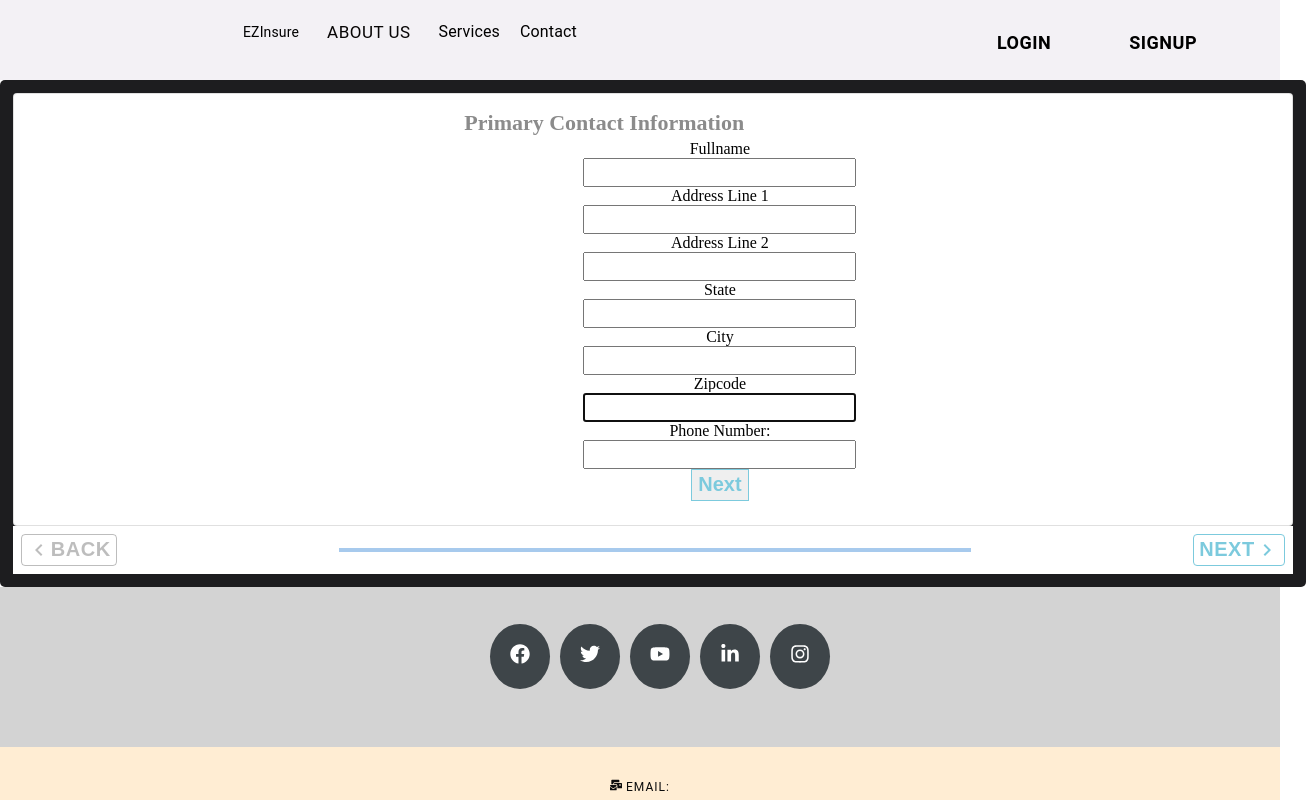
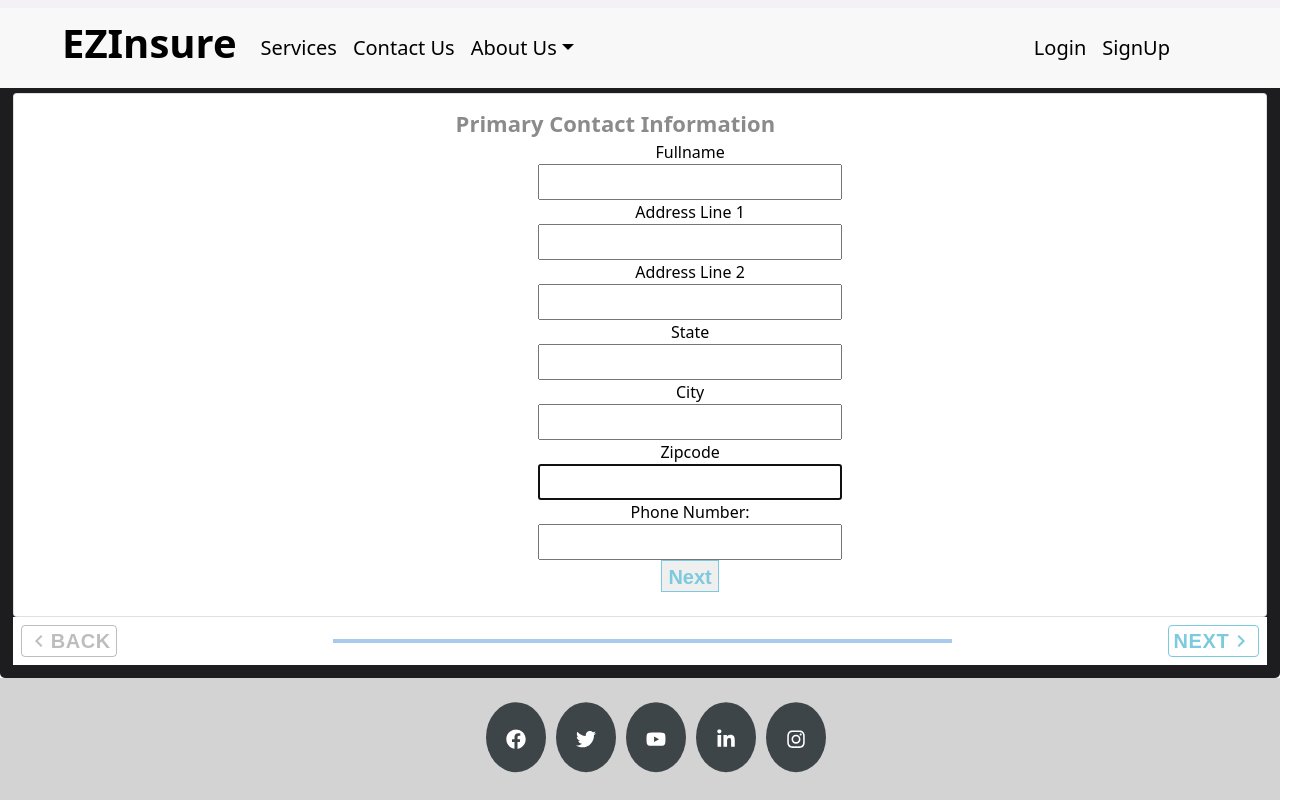
Before and after one commit to mayankavizva/capstone-project, a React (Create React App) app: page /getaquote in a window 1280 px wide. Shown: the top 800 px of the page, 1306 px wide, since content can reach past the window. Built offline with nearby package versions, Linux system fonts and the light colour scheme.

Commit message:
changed navbar style and made it responsive using bootstrap

```diff
--- a/src/Components/LoginRegistrationPage/RegistrationPage.js
+++ b/src/Components/LoginRegistrationPage/RegistrationPage.js
@@ -11,7 +11,6 @@ import Link from "@mui/material/Link";
 import Grid from "@mui/material/Grid";
 import Box from "@mui/material/Box";
 import Typography from "@mui/material/Typography";
-import Container from "@mui/material/Container";
 import { createTheme, ThemeProvider } from "@mui/material/styles";
 import Visibility from "@mui/icons-material/Visibility";
 import VisibilityOff from "@mui/icons-material/VisibilityOff";
--- a/src/Components/MainComponent.js
+++ b/src/Components/MainComponent.js
@@ -1,6 +1,5 @@
 import React from 'react'
 import '../App.css'
-import Navbar from './Navbar/Navbar'
 import Footer from './Footer/Footer'
 import '../Components/MainComponent.css'
 import HomeComponent from '../Components/HomeComponent'
@@ -9,11 +8,12 @@ import ContactUs from './ContactUs'
 import GetAQuote from './Quote/GetAQuote'
 import LoginPage from './LoginRegistrationPage/LoginPage'
 import RegistrationPage from './LoginRegistrationPage/RegistrationPage'
+import Navbar22 from './Navbar/Navbar'
 
 function Component() {
   return (
     <Router>
-      <Navbar />
+      <Navbar22 />
       <Switch>
         <Route exact path="/contactus" component={ContactUs} />
       </Switch>
--- a/src/Components/Navbar/Navbar.css
+++ b/src/Components/Navbar/Navbar.css
@@ -9,125 +9,31 @@
   display: flex;
   justify-content: space-between;
   align-items: flex-end;
-  padding: 0px 15px;
+  padding: 0px 0px;
+  width:100%;
 }
 .navbar:hover {
   opacity: 1;
 }
-/*leftbox CSS*/
-
-.left-box {
-  width: 60%;
-  height: '100%';
+#navbar-brand{
+font-size:40px;
+font-weight: 600;
+color: black;
+padding-bottom: 15px;
 }
-
-.login_box {
-  width: 30%;
-  height: 100%;
+#collasible-nav-dropdown{
+  color: black;
 }
-
-.login_box ol {
-  display: flex;
-  justify-content: space-evenly;
-  align-items: flex-end;
-  list-style: none;
+#navbar-container{
+  font-size: 20px;
+  padding-right: 40px;
+  transition: transform 0.2s ease-in;
+  background-color: rgb(248, 248, 248);
 }
-
-.navbar h1 {
-  font-weight: 600;
-  width: 11.25rem;
-  align-self: auto;
-  list-style-type: square;
-  width: 100%;
-  margin: 20px;
-  padding-left: 40px;
-  padding-right: 40px;
-  text-transform: uppercase;
-}
-.navbar ul li {
-  height: 5%;
-  display: inline-block;
-  padding: 10px;
-  color: rgb(8, 6, 6);
-  cursor: pointer;
-  margin: auto 0;
-  font-size: 17px;
-  font-weight: 550;
-  transition: all 0.5s ease;
-}
-#fade-button {
-  font-size: 17px;
-  font-weight: 400;
-  color: rgb(8, 6, 6);
-  cursor: pointer;
-}
-.navbar ul li:hover {
-  cursor: pointer;
-  transform: scale(1.05);
-  border-radius: 5px;
-  border-bottom: 0.5px solid black;
-}
-.navbar ul li a {
-  text-decoration: none;
-  color: rgb(0, 0, 0);
-}
-
-.submenu_1,
-.submenu_2 {
-  display: none;
-}
-.navbar ul li:hover .submenu_1,
-.navbar ul li:hover .submenu_2 {
-  display: inline-block;
-  left: auto;
-  background-color: rgb(248, 248, 248);
-  color: rgb(0, 0, 0);
-  position: absolute;
-  padding: 10px;
-}
-
-.dropmenu {
-  padding-left: 5px;
-  color: thistle;
-}
-
-/*Login box css*/
-.login_box {
-}
-
-.navbar .login_box button {
-  padding: 10px;
-  font-size: 18px;
-  transition: transform 0.2s;
-  background-color: transparent;
-  border-color: transparent;
-  color: rgb(0, 0, 0);
-  border-radius: 5px;
-  font-weight: bold;
-}
-
-.navbar .login_box button:hover {
-  transform: scale(1.1);
-  color: rgb(0, 0, 0);
-  cursor: pointer;
-}
-
-.login_box ol li {
-  padding-bottom: 10px;
-  color: rgb(8, 6, 6);
-  /* cursor:no-drop; */
-  margin: auto 0;
-  font-size: 17px;
-  font-weight: 550;
-  transition: all 0.5s ease;
-}
-.login_box ol li:hover {
+/* #navbar-container:hover {
   cursor: pointer;
   transform: scale(1.1);
-  border-radius: 5px;
-  border-bottom: 0.5px solid black;
+}*/
+#toggler {
+background-color: black;
 }
-.login_box ol li a {
-  text-decoration: none;
-  color: rgb(0, 0, 0);
-}
--- a/src/Components/Navbar/Navbar.js
+++ b/src/Components/Navbar/Navbar.js
@@ -1,99 +1,45 @@
-import React, { useState } from 'react'
+import React from 'react'
 import '../Navbar/Navbar.css'
-import {
-  FaHome,
-  FaUser,
-  FaAddressBook,
-  FaHandshake,
-  FaSignInAlt,
-} from 'react-icons/fa'
-import RegistrationPage from '../LoginRegistrationPage/RegistrationPage'
-import Dialog from '@mui/material/Dialog'
 import Button from '@mui/material/Button'
-import LoginPage from '../LoginRegistrationPage/LoginPage'
-import { Dropdown, ButtonGroup } from 'react-bootstrap'
-import { Switch, Link } from 'react-router-dom'
-import Menu from '@mui/material/Menu'
-import MenuItem from '@mui/material/MenuItem'
-import Fade from '@mui/material/Fade'
+import { Link } from 'react-router-dom'
 import { Typography } from '@mui/material'
-
-export default function Navbar() {
+import { Container,Navbar, Nav, NavDropdown } from 'react-bootstrap';
+import 'bootstrap/dist/css/bootstrap.css';
+export default function Navbar22() {
   const [anchorEl, setAnchorEl] = React.useState(null)
-  const open = Boolean(anchorEl)
-  const handleClick = (event) => {
-    setAnchorEl(event.currentTarget)
-  }
-  const handleaboutClose = () => {
-    setAnchorEl(null)
-  }
+  // const open = Boolean(anchorEl)
+  // const handleClick = (event) => {
+  //   setAnchorEl(event.currentTarget)
+  // }
+  // const handleaboutClose = () => {
+  //   setAnchorEl(null)
+  // }
 
   return (
     <div className="navbar">
-      <div className="left-box">
-        <ul>
-          <li>
-          <Typography variant="body2">
-            <Link to="/home">
-              EZInsure
-            </Link>
-            </Typography>
-            </li>
-          <li>
-            <a href="#">
-            </a>
-            <Button
-              id="fade-button"
-              aria-controls="fade-menu"
-              aria-haspopup="true"
-              aria-expanded={open ? 'true' : undefined}
-              onClick={handleClick}
-            >
-              {' '}
-              About Us{' '}
-            </Button>
-            <Menu
-              id="fade-menu"
-              MenuListProps={{ 'aria-labelledby': 'fade-button' }}
-              anchorEl={anchorEl}
-              open={open}
-              onClose={handleaboutClose}
-              TransitionComponent={Fade}
-            >
-              <MenuItem onClick={handleaboutClose}>Mission</MenuItem>
-              <MenuItem onClick={handleaboutClose}>Vision</MenuItem>
-              <MenuItem onClick={handleaboutClose}>Work Culture</MenuItem>
-            </Menu>
-          </li>
-          <li>
-          <Typography variant="body1">
-            <Link to="/home">
-              Services
-            </Link>
-            </Typography>
-            </li>
-            <li>
-          <Typography variant="body1">
-            <Link to="/Contactus">
-              Contact
-            </Link>
-            </Typography>
-            </li>
-        </ul>
-      </div>
-      <div className="login_box">
-        <ol className="order">
-          <li>
-            <Link to="/login">
-             <Button variant="inherit">Login</Button>
-            </Link>
-          </li>
-
-          <li>
-            <Link to="/signup"><Button variant="outlined">SignUp</Button></Link>
-          </li>
-        </ol>
-      </div>
+      <Navbar id="navbar-container"collapseOnSelect expand="md" bg="#f3f1f5" variant="dark">
+        <Container>
+          <Navbar.Brand id="navbar-brand" href="/home">EZInsure</Navbar.Brand>
+          <Navbar.Toggle id="toggler" aria-controls="responsive-navbar-nav" />
+          <Navbar.Collapse id="responsive-navbar-nav">
+            <Nav className="me-auto">
+            <Nav.Link href="#" style={{color:"black"}}>Services</Nav.Link>
+              <Nav.Link href="/Contactus" style={{color:"black"}}>Contact Us</Nav.Link>
+              <NavDropdown title="About Us" id="collasible-nav-dropdown">
+              <NavDropdown.Item style={{color:"black"}} href="#">Mission</NavDropdown.Item>
+                <NavDropdown.Item style={{color:"black"}} href="#">Vision</NavDropdown.Item>
+                <NavDropdown.Item style={{color:"black"}} href="#">Work Culture</NavDropdown.Item>
+              </NavDropdown>
+            </Nav>
+            <Nav>
+              <Nav.Link style={{color:"black"}} href="/login">Login</Nav.Link>
+              <Nav.Link style={{color:"black"}} eventKey={2} href="/signup">
+              SignUp
+              </Nav.Link>
+            </Nav>
+          </Navbar.Collapse>
+        </Container>
+      </Navbar>
     </div>
   )
 }
--- a/src/Components/Quote/GetAQuote.js
+++ b/src/Components/Quote/GetAQuote.js
@@ -1,11 +1,8 @@
 import React, { useState } from 'react';
-import Button from '@mui/material/Button';
 import "./GetAQuote.css";
 import Box from '@mui/material/Box';
 import Card from '@mui/material/Card';
-import CardActions from '@mui/material/CardActions';
 import CardContent from '@mui/material/CardContent';
-import { shadows } from '@mui/system';
 import ProgressMobileStepper from './progressbar';
 
 const GetAQuote = ({ handleNext,handleBack}) => {
@@ -45,13 +42,13 @@ const GetAQuote = ({ handleNext,handleBack}) => {
         setFlagFour(true);
         // handleNext();
     }
-    const bull = (
-        <Box
-            component="span"
-            sx={{ display: 'inline-block', transform: 'scale(1.0)' }}
-        >
-        </Box>
-    );
+    // const bull = (
+    //     <Box
+    //         component="span"
+    //         sx={{ display: 'inline-block', transform: 'scale(1.0)' }}
+    //     >
+    //     </Box>
+    // );
 
     const card = (
         <React.Fragment>
```
Also changed, not shown: 1 other file (tests, documents, lock files or other folders).
